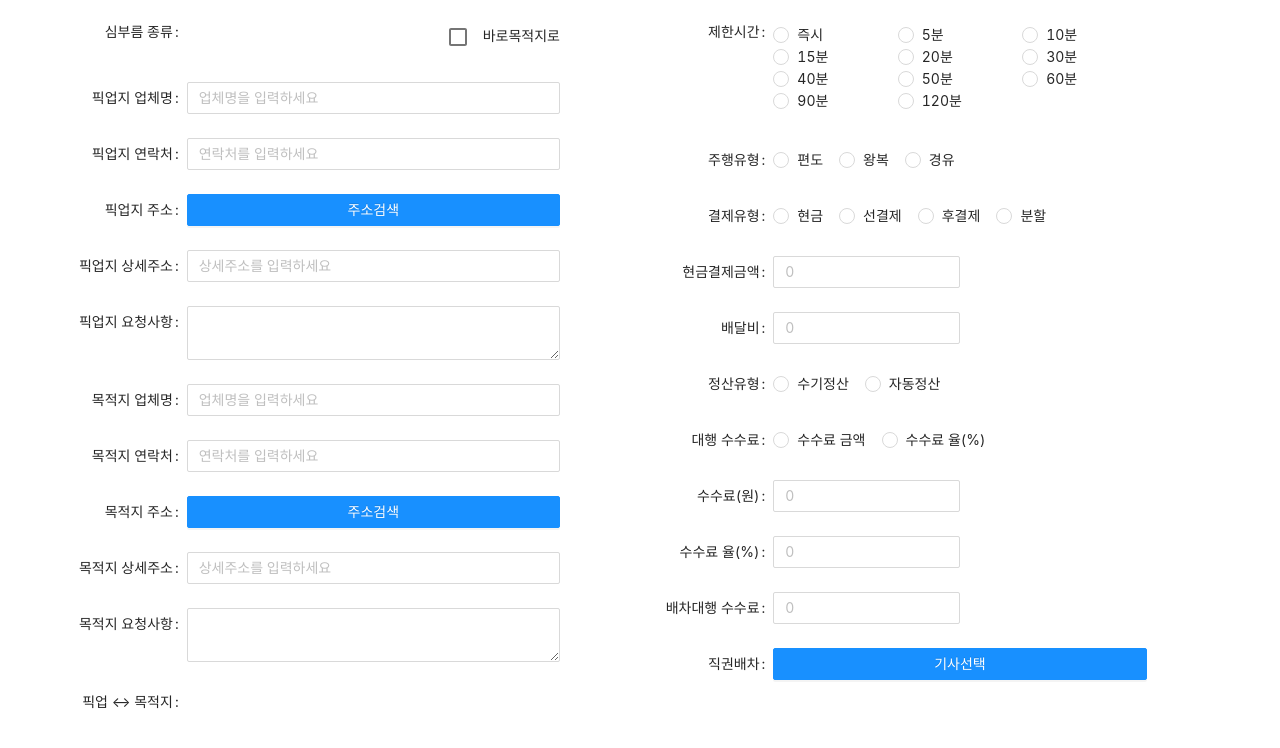
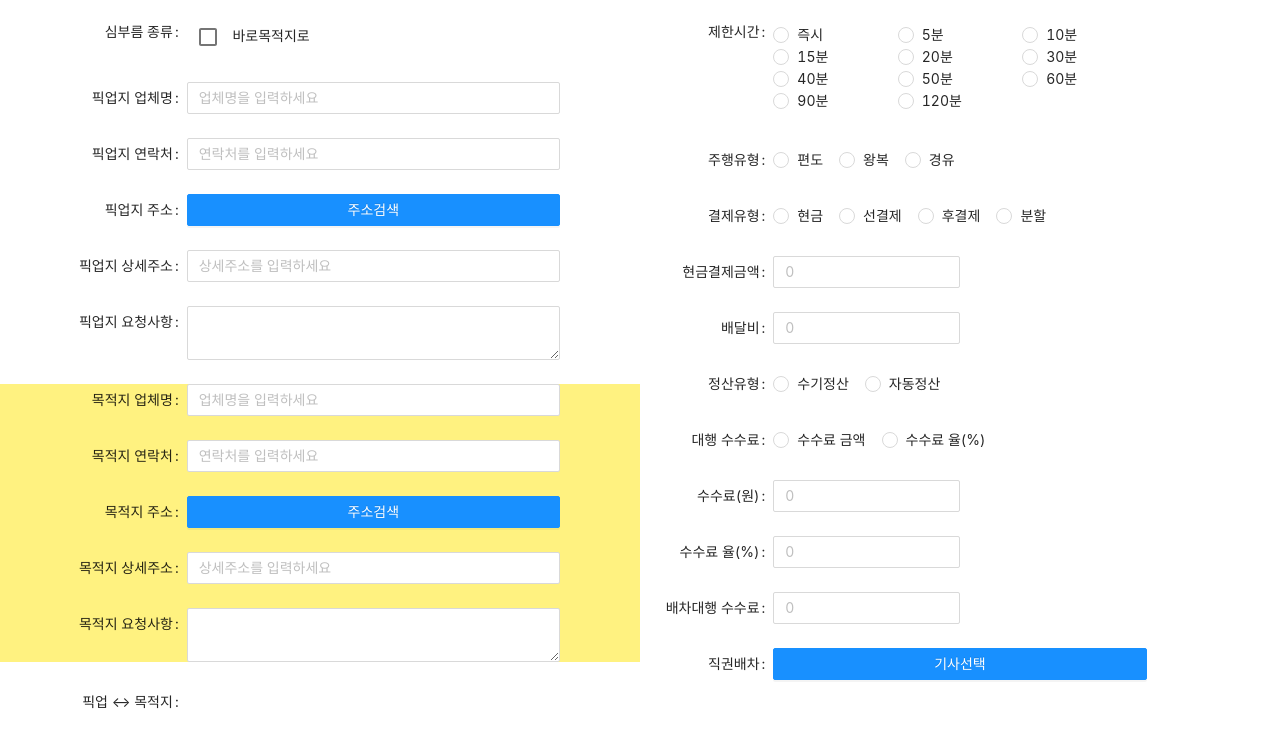
Before and after one commit to NaYeowon/roadvoy-quick, a React (Create React App) app: page /Popup in a window 1280 px wide. Shown: the top 748 px of the page. Built offline with nearby package versions, Linux system fonts and the light colour scheme.

Commit message:
콜등록 - 체크박스 위치조절, 목적지 div 색변경

```diff
--- a/src/components/Popup/Popup.jsx
+++ b/src/components/Popup/Popup.jsx
@@ -118,7 +118,9 @@ const Popup = () => {
             }}
           >
             <Form.Item label="심부름 종류">
+              <Col style={{ textAlign: "left" }}>
                 <Checkbox /> 바로목적지로
+              </Col>
             </Form.Item>
 
             <Form.Item label="픽업지 업체명">
@@ -159,7 +161,7 @@ const Popup = () => {
                 // value=''
               />
             </Form.Item>
-
+            <div style={{ backgroundColor: "#fff280" }}>
               <Form.Item label="목적지 업체명">
                 <Input placeholder="업체명을 입력하세요" />
               </Form.Item>
@@ -198,7 +200,7 @@ const Popup = () => {
                   // value=''
                 />
               </Form.Item>
-
+            </div>
             <Form.Item label="픽업 ↔ 목적지">
               <span>
                 <b />
```
Lines whose indentation alone changed are shown as unchanged.
